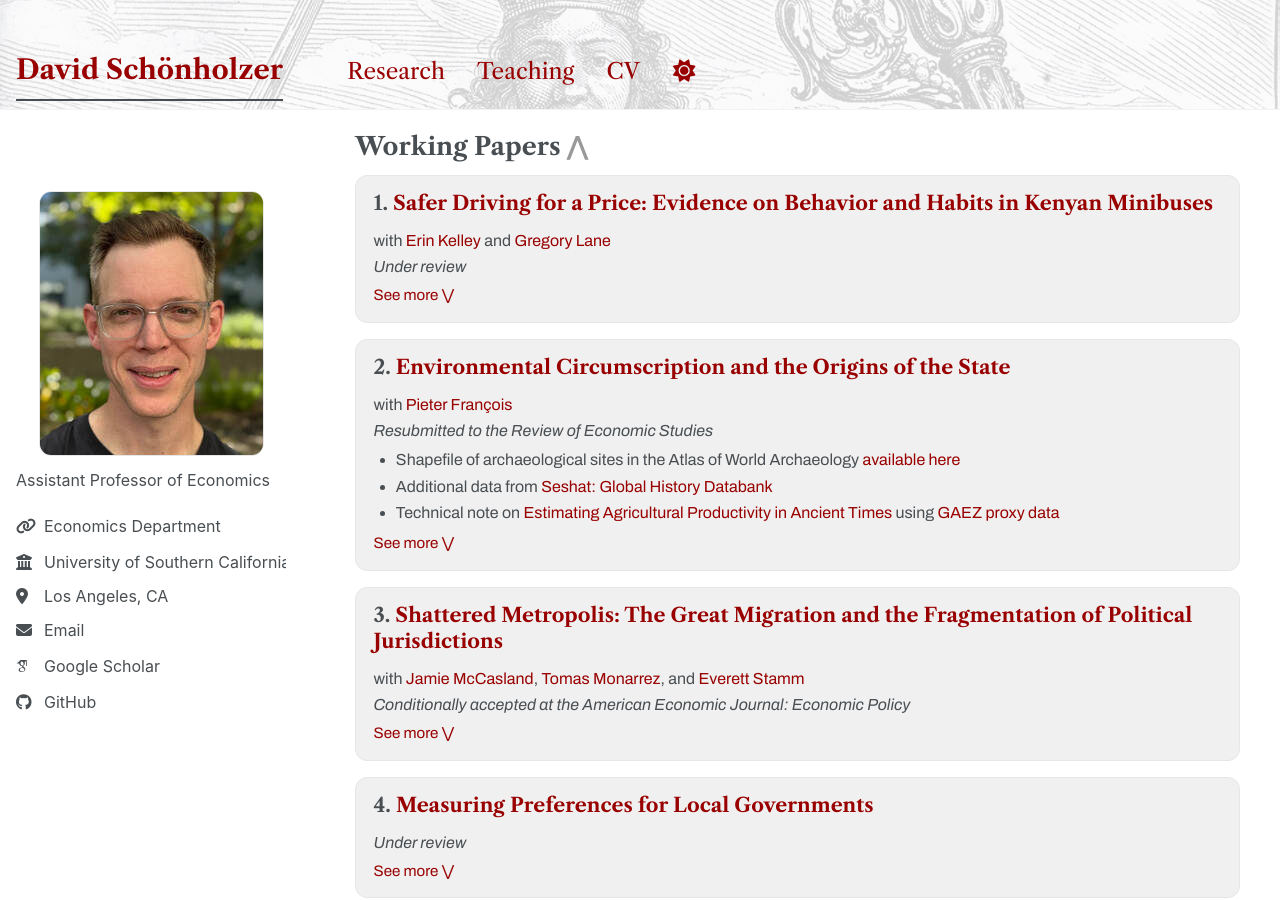
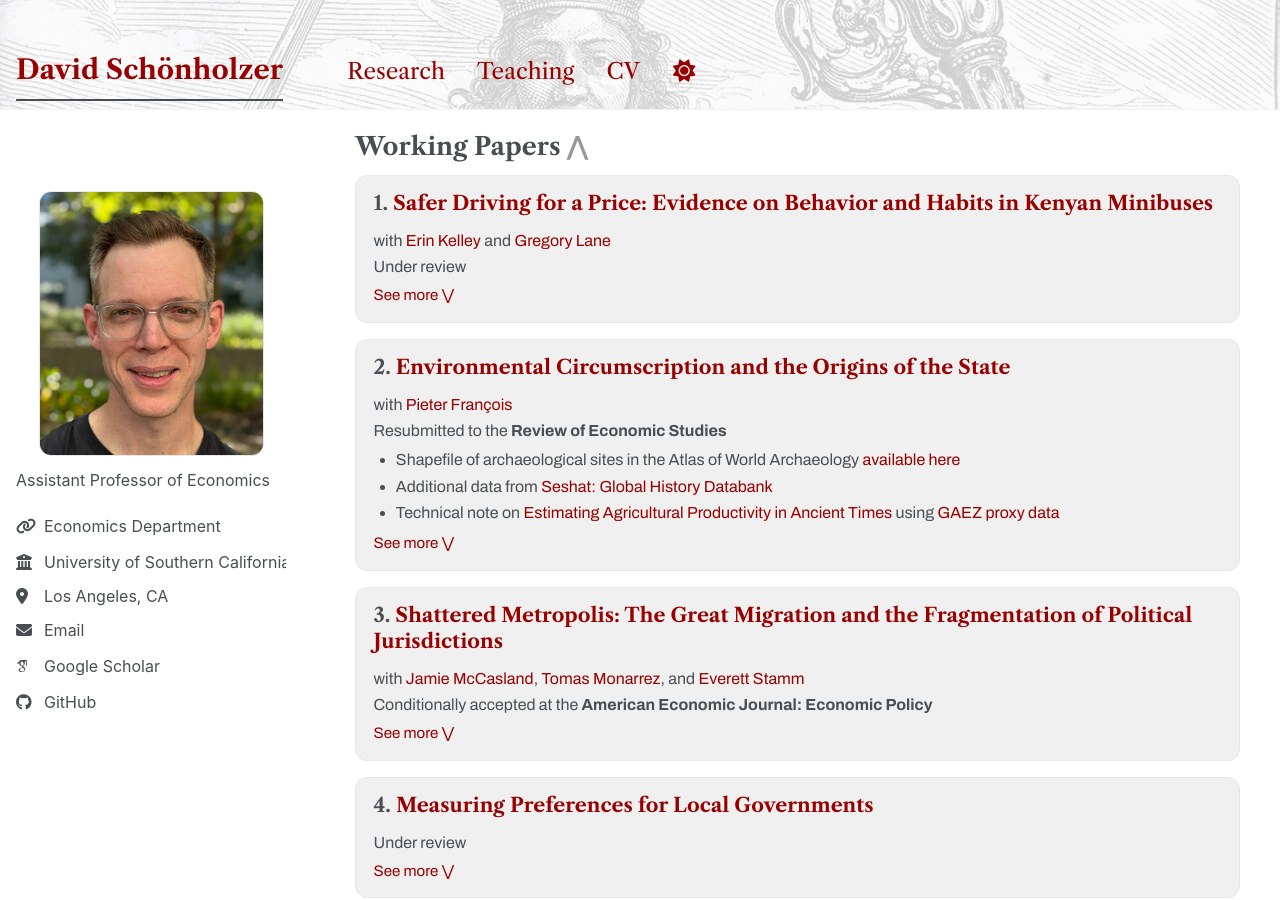
Before and after one commit to david-sch/david-sch.github.io, a Jekyll site: the page built from _pages/about.md, in a window 1280 px wide and 900 px high, scrolled down 419 px. Built offline with Jekyll 4.4.1, drawn with Linux system fonts in a browser that asks for light colours; some web fonts are replaced; a script bundle is joined from its source files by our own code; library files that are not in the unit come from our copies.

Commit message:
Working papers: render status non-italic so journal names match published boldface
Drop the <i> wrapper around post.status. The bold (**journal**) inside was
rendering bold+italic; without the wrapper it's upright bold, matching the
venue styling in the published section.

```diff
--- a/_includes/archive-single.html
+++ b/_includes/archive-single.html
@@ -48,7 +48,7 @@
           {% if post.published and post.venue %}
             <p>{{ post.venue | markdownify | remove: '<p>' | remove: '</p>' }}, {{ post.date | default: "1900-01-01" | date: "%Y" }} </p>
           {% elsif post.status %}
-            <p><i>{{ post.status | markdownify | remove: '<p>' | remove: '</p>' }}</i></p>
+            <p>{{ post.status | markdownify | remove: '<p>' | remove: '</p>' }}</p>
           {% endif %}
         {% elsif post.date %}
          <p class="page__date"><strong><i class="fa fa-fw fa-calendar" aria-hidden="true"></i> {{ site.data.ui-text[site.locale].date_label | default: "Published:" }}</strong> <time datetime="{{ post.date | default: "1900-01-01" | date_to_xmlschema }}">{{ post.date | default: "1900-01-01" | date: "%B %d, %Y" }}</time></p>
```
